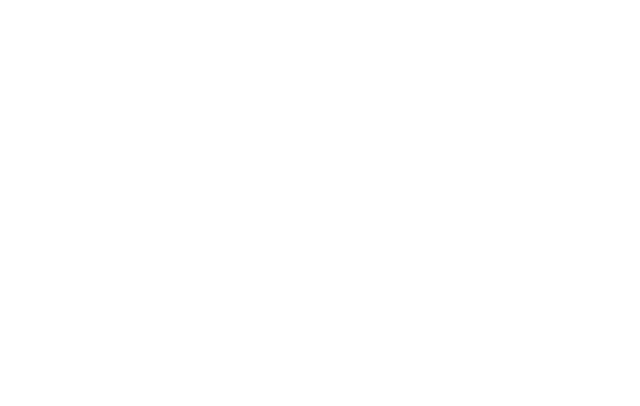
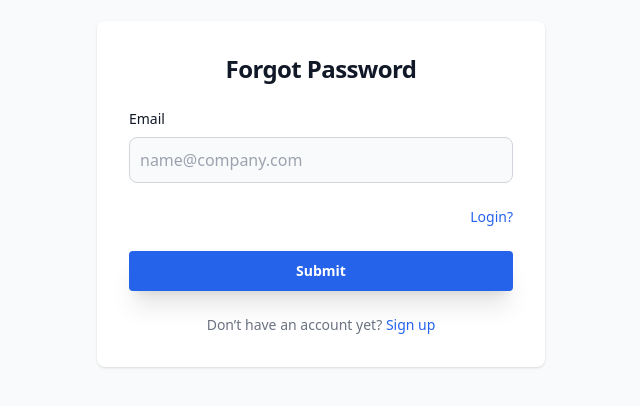
Before and after one commit to surajverma123/devTinder-web, a React (Vite) app: page /forgot-password in a window 1280 px wide. Before the commit this address had no page. Shown: the part 206-612 px from the top of the page, without its empty margins (319-959 px from the left). Built offline with nearby package versions, Linux system fonts and the light colour scheme.

Commit message:
Add forgot password page

```diff
--- a/src/App.jsx
+++ b/src/App.jsx
@@ -12,6 +12,7 @@
 import Premium from "./components/Premium";
 import Chat from "./components/Chat";
 import SignUp from "./components/AuthForm/SignUp";
+import ForgotPassword from "./components/AuthForm/ForgotPassword";
 
 function App() {
   return (
@@ -35,6 +36,8 @@
           <Routes>
             <Route path="/login" element={<Login />} />
             <Route path="/signup" element={<SignUp />} />
+            <Route path="/forgot-password" element={<ForgotPassword />} />
+
             <Route path="/" element={<Body />}>
               <Route path="/" element={<Feed />} />
               <Route path="/profile" element={<Profile />} />
--- /dev/null
+++ b/src/components/AuthForm/ForgotPassword.jsx
@@ -0,0 +1,112 @@
+import React from "react";
+import { useFormik } from "formik";
+import * as Yup from "yup";
+import { NavLink, useNavigate } from "react-router-dom";
+import axios from "axios";
+import { BASE_URL } from "../../utils/constants";
+import { toast } from "react-toastify";
+import { useDispatch } from "react-redux";
+import { addUser } from "../../utils/userSlice";
+
+
+const ForgotPassword = () => {
+  const dispatch = useDispatch();
+  const navigate = useNavigate();
+
+  // Formik Configuration
+  const formik = useFormik({
+    initialValues: {
+      emailId: ""
+    },
+    validationSchema: Yup.object({
+      emailId: Yup.string().email("Invalid email address").required("Email is required"),
+    }),
+    onSubmit: async (values) => {
+      try {
+        const res = await axios.post(
+          BASE_URL + "/auth/forgot-password",
+          values,
+          { withCredentials: true }
+        );
+
+        if (res?.data?.status === 200) {
+          toast.success(res?.data?.message)
+
+          dispatch(addUser(res.data));
+          // const socket = createSocketConnection()();
+          // // As soon as the page loaded, the socket connection is made and joinChat event is emitted
+          navigate("/");
+        }
+
+      } catch (err) {
+        console.log("error", err)
+        // setError(err?.response?.data?.message || "Something went wrong");
+      }
+    },
+  });
+
+  return (
+    <section className="bg-gray-50 dark:bg-gray-900">
+      <div className="flex flex-col items-center justify-center px-6 py-8 mx-auto md:h-screen lg:py-0">
+        <div className="w-full bg-white rounded-lg shadow dark:border md:mt-0 sm:max-w-md xl:p-0 dark:bg-gray-800 dark:border-gray-700">
+          <div className="p-6 space-y-4 md:space-y-6 sm:p-8">
+            <h1 className="text-xl text-center font-bold leading-tight tracking-tight text-gray-900 md:text-2xl dark:text-white">
+              Forgot Password
+            </h1>
+
+            <form className="space-y-4 md:space-y-6" onSubmit={formik.handleSubmit}>
+              {/* Email Input */}
+              <div>
+                <label htmlFor="email" className="block mb-2 text-sm font-medium text-gray-900 dark:text-white">
+                  Email
+                </label>
+                <input
+                  type="email"
+                  id="emailId"
+                  name="emailId"
+                  placeholder="name@company.com"
+                  className="bg-gray-50 border border-gray-300 text-gray-900 rounded-lg focus:ring-primary-600 focus:border-primary-600 block w-full p-2.5 dark:bg-gray-700 dark:border-gray-600 dark:placeholder-gray-400 dark:text-white dark:focus:ring-blue-500 dark:focus:border-blue-500"
+                  value={formik.values.emailId}
+                  onChange={formik.handleChange}
+                  onBlur={formik.handleBlur}
+                />
+                {formik.touched.emailId && formik.errors.emailId && (
+                  <p className="text-red-500 text-sm mt-1">{formik.errors.emailId}</p>
+                )}
+              </div>
+
+
+
+              {/* Forgot Password Link */}
+              <div className="flex items-center justify-end">
+                <NavLink
+                  to="/login" className="text-sm font-medium text-blue-600 hover:text-blue-500 dark:text-primary-500 hover:underline">
+                  Login?
+                </NavLink>
+              </div>
+
+              {/* Submit Button */}
+              <button
+                type="submit"
+                className="w-full shadow-xl py-2.5 px-4 text-sm font-semibold rounded text-white bg-blue-600 hover:bg-blue-700 focus:outline-none"
+              >
+                Submit
+              </button>
+
+              {/* Sign Up Link */}
+              <p className="text-sm font-light text-center text-gray-500 dark:text-gray-400">
+                Don’t have an account yet?{" "}
+                <NavLink
+                  to="/signup" className="text-blue-600 hover:text-blue-500 font-medium text-primary-600 hover:underline dark:text-primary-500">
+                  Sign up
+                </NavLink>
+              </p>
+            </form>
+          </div>
+        </div>
+      </div>
+    </section>
+  );
+};
+
+export default ForgotPassword;
```
